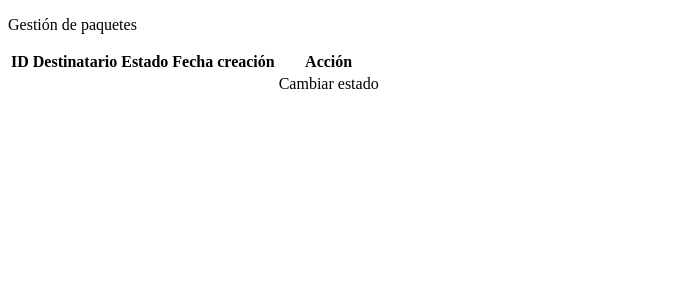
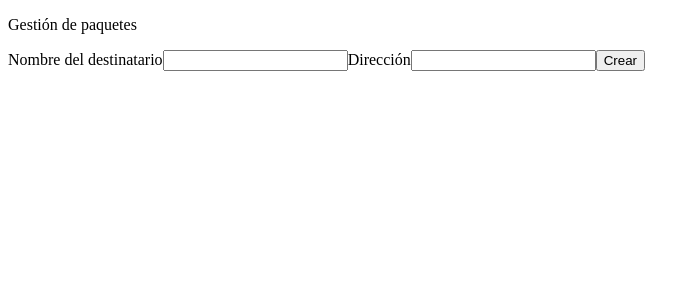
Before and after one commit to SebPal1879/app-quind.io, a React (Vite) app in the folder app_frontend/: page /paquetes/crear in a window 1280 px wide. Shown: the top 300 px of the page, without its empty margins (0-700 px from the left). Built offline with nearby package versions, Linux system fonts and the light colour scheme; no server answers.

Commit message:
feat(React): agrega CrearPaquete con formulario y creación en backend

```diff
--- a/app_frontend/src/App.jsx
+++ b/app_frontend/src/App.jsx
@@ -1,5 +1,6 @@
 import VerPaquete from "./components/VerPaquete";
 import VerTodosPaquetes from "./components/VerTodosPaquetes";
+import CrearPaquete from "./components/CrearPaquete";
 import Layout from "./components/Layout";
 import { BrowserRouter, Routes, Route } from "react-router-dom";
 
@@ -10,6 +11,7 @@ function App() {
         <Routes>
           <Route path="paquetes" element={<Layout />}>
             <Route index element={<VerTodosPaquetes />} />
+            <Route path="crear" element={<CrearPaquete />} />
             <Route path=":id" element={<VerPaquete />} />
           </Route>
         </Routes>
--- /dev/null
+++ b/app_frontend/src/components/CrearPaquete.jsx
@@ -0,0 +1,63 @@
+import { useState } from "react";
+import axios from "axios";
+
+import BACKEND_URL from "../api/backendUrl";
+
+const URL = `${BACKEND_URL}paquetes/`;
+
+function CrearPaquete() {
+  const [nombreDestinatario, setNombreDestinatario] = useState("");
+  const [direccion, setDireccion] = useState("");
+
+  function crearPaquete() {
+    if (!nombreDestinatario) return;
+    if (!direccion) return;
+
+    const data = {
+      nombre_destinatario: nombreDestinatario,
+      direccion,
+    };
+
+    async function crearEnAPI() {
+      try {
+        const response = await axios.post(URL, data);
+        if (response.status === 201) {
+          alert("Paquete creado con éxito");
+        }
+      } catch (e) {
+        console.log(e);
+        alert("No se pudo crear el paquete");
+      }
+    }
+
+    crearEnAPI();
+  }
+
+  return (
+    <div>
+      <form onSubmit={crearPaquete}>
+        <label htmlFor="nombre">Nombre del destinatario</label>
+        <input
+          type="text"
+          id="nombre"
+          value={nombreDestinatario}
+          required
+          onChange={(e) => setNombreDestinatario(e.target.value)}
+        />
+
+        <label htmlFor="direccion">Dirección</label>
+        <input
+          type="text"
+          id="direccion"
+          value={direccion}
+          required
+          onChange={(e) => setDireccion(e.target.value)}
+        />
+
+        <button>Crear</button>
+      </form>
+    </div>
+  );
+}
+
+export default CrearPaquete;
```
Also changed, not shown: 1 other file (tests, documents, lock files or other folders).
